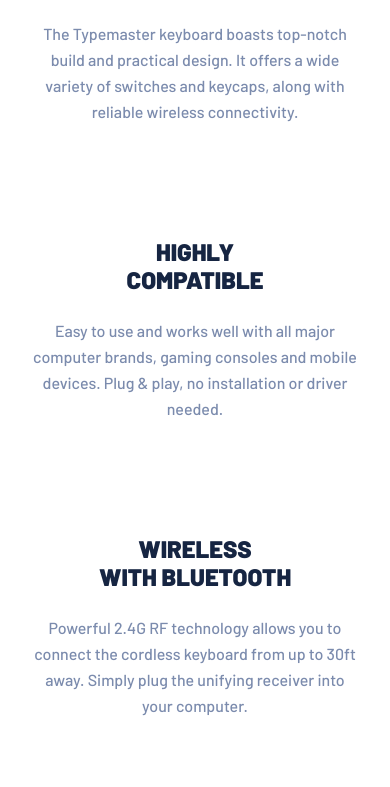
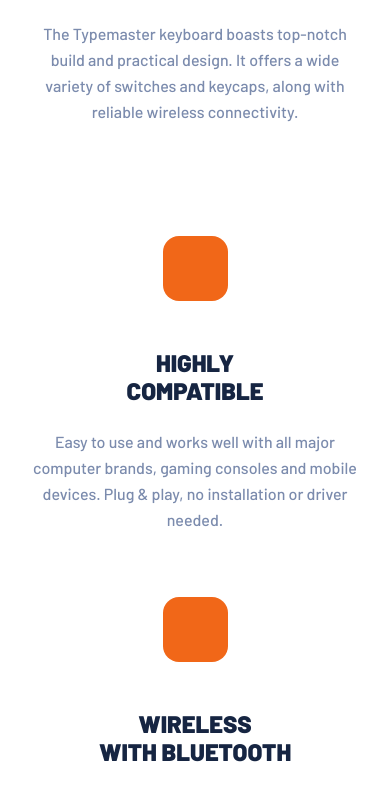
Before and after one commit to ocheretnyi1207/typemaster, a website: page #src/index.html in a window 390 px wide. Shown: the part 1002-1789 px from the top of the page. Drawn offline with nearby package versions, Linux system fonts and the light colour scheme; files that its build step writes are made by us from their sources.

Commit message:
add style mobile version

```diff
--- a/#src/sass/components/product-features/__item/-text/product-features__item-text.sass
+++ b/#src/sass/components/product-features/__item/-text/product-features__item-text.sass
@@ -1,6 +1,6 @@
 .product-features__item-text
   font-weight: 500
-  font-style: 16px
+  font-size: 16px
   line-height: 26px
   text-align: center
   color: $color-light-slate-gray
--- a/#src/sass/components/product-features/__item/product-features__item.sass
+++ b/#src/sass/components/product-features/__item/product-features__item.sass
@@ -1,2 +1,14 @@
 .product-features__item
   padding-top: 113px
+  margin-bottom: 64px
+  position: relative
+
+  &::after
+    position: absolute
+    content: ""
+    width: 65px
+    height: 65px
+    border-radius: 16px
+    background-color: $color-pumpkin
+    left: calc(50% - 65px/2)
+    top: 0
--- a/#src/sass/components/product-features/product-features.sass
+++ b/#src/sass/components/product-features/product-features.sass
@@ -1 +1,15 @@
 .product-features
+  padding-top: 111px
+
+  & li:first-child::before
+    content: ""
+    background: url("/img/icon-pc.svg")
+    width: 26px
+    height: 21px
+    position: absolute
+    left: calc(50% - 26px/2)
+    top: 22px
+
+
+  & li:last-child
+    margin-bottom: 0
--- a/#src/sass/core/style.sass
+++ b/#src/sass/core/style.sass
@@ -13,6 +13,7 @@
 @import ../components/preorder-link/--header/preorder-link--header
 @import ../components/product/__title/product__title
 @import ../components/product/__text/product__text
+@import ../components/product-features/product-features
 @import ../components/product-features/__item/product-features__item
 @import ../components/product-features/__item/-title/product-features__item-title
 @import ../components/product-features/__item/-text/product-features__item-text
```
